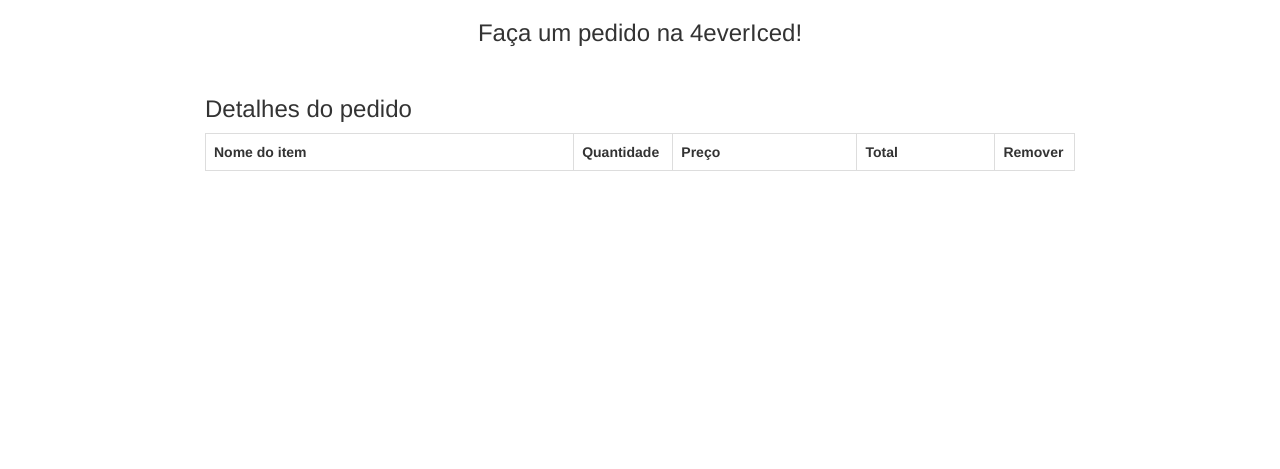
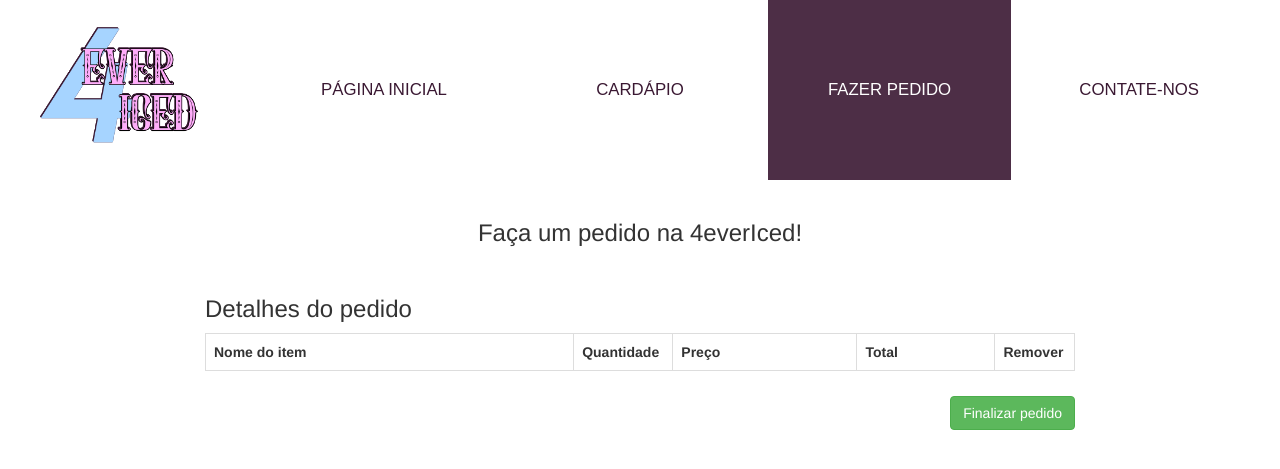
Before and after one commit to gustavopvilela/sorveteria, a PHP site: page /pedido/fazerpedido.php in a window 1280 px wide. Shown: the top 469 px of the page. Run offline with PHP 8.4, Linux system fonts and the light colour scheme; data that the repository does not hold is empty; some libraries are stand-ins or nearby versions; some web fonts are replaced.

Commit message:
modificações de links, bootstrap e finalização do pedido

```diff
--- a/src/index/index.html
+++ b/src/index/index.html
@@ -34,7 +34,7 @@
     <div class="link">
         <img src="../index/imgs/sorvete.png" alt="Paletas mexicanas">
         <div class="conteudo">
-            <h2><a href="../fazerPedido/fazerpedido.html">Faça um pedido!</a></h2>
+            <h2><a href="../pedido/fazerpedido.php">Faça um pedido!</a></h2>
             <p>Faça aqui o seu pedido!</p>
         </div>
     </div>
--- a/src/pedido/fazerpedido.php
+++ b/src/pedido/fazerpedido.php
@@ -70,6 +70,7 @@
     <script src="https://ajax.googleapis.com/ajax/libs/jquery/2.2.0/jquery.min.js"></script>
     <link rel="stylesheet" href="https://maxcdn.bootstrapcdn.com/bootstrap/3.3.6/css/bootstrap.min.css" />
     <script src="https://maxcdn.bootstrapcdn.com/bootstrap/3.3.6/js/bootstrap.min.js"></script>
+    <link rel="stylesheet" href="fazerpedido.css">
 
     <link rel="shortcut icon" href="../favicon/favicon.ico" type="image/x-icon">
 
@@ -78,7 +79,7 @@
 
 <body>
     <!-- Barra de navegação -->
-    <!-- <div class="barraNav">
+    <div class="barraNav">
         <div class="logo">
             <img src="../index/imgs/logo.png" alt="logo">
         </div>
@@ -97,7 +98,7 @@
         <div class="botao">
             <a href="../contato/contate-nos.html"><input type="button" value="CONTATE-NOS" class="b-barraNav" id="ultimoBotao"></a>
         </div>
-    </div> -->
+    </div>
 
     <!-- Fazer pedido -->
     <div class="container" style="width: 900px;">
@@ -212,6 +213,21 @@
                 ?>
             </table>
         </div>
+
+        <form action="#" method="get">
+            <div align="right">
+                <input type="submit" style="margin: 5px 0 10px 0;" value="Finalizar pedido" name="finalizar"  class="btn btn-success">
+            </div>
+
+            <?php
+                if(isset($_GET["finalizar"])){
+                    session_destroy();
+
+                    echo '<script>alert("Pedido finalizado! Em até 60 minutos ele estará pronto e entregue!");</script>';
+                    echo '<script>window.location="../index/index.html";</script>';
+                }
+            ?>
+        </form>
     </div>
 </body>
 </html>
```
